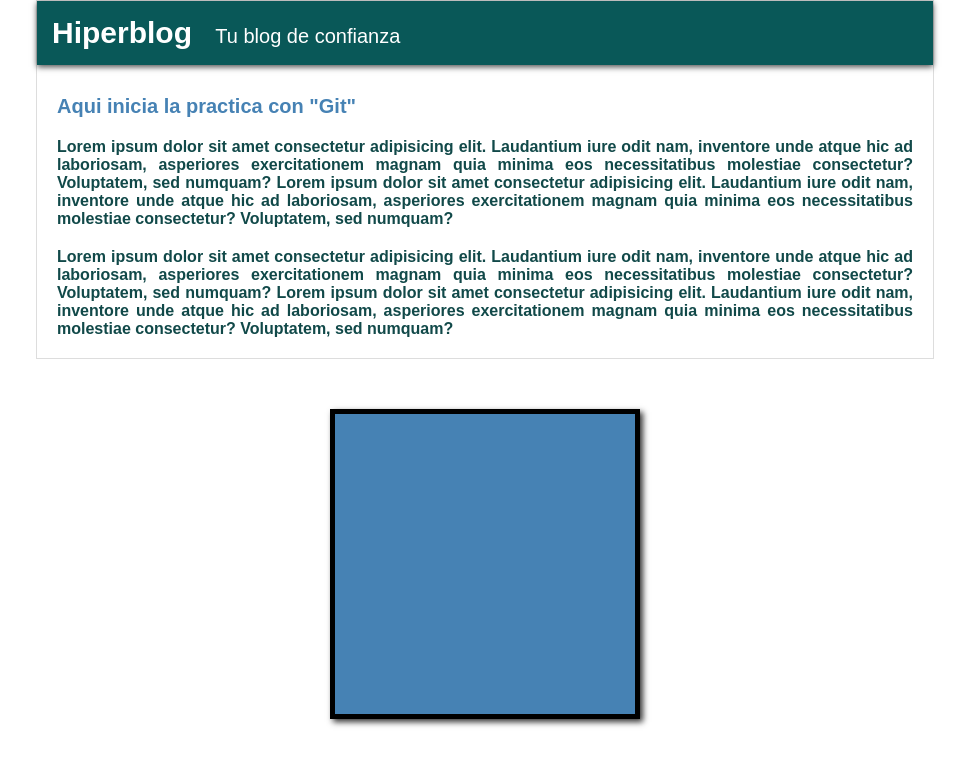
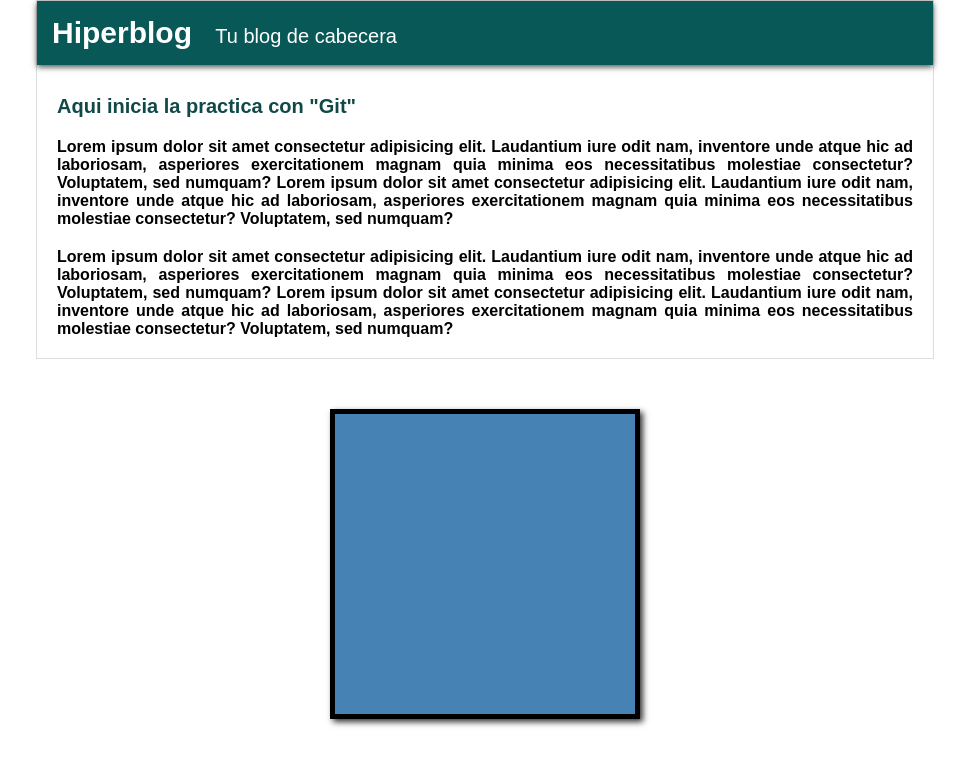
Before and after one commit to LuisAgreda/HiperBlog.io, a plain HTML site: page Index.html in a window 1280 px wide. Shown: the whole page, without its empty margins (155-1124 px from the left). Drawn offline with Linux system fonts and the light colour scheme.

Commit message:
Modifique el titulo y el color de h1 y p1

```diff
--- a/Index.html
+++ b/Index.html
@@ -11,7 +11,7 @@
         <div id="post">
             <div class="header">
                 Hiperblog
-                <span class="titleHiper">Tu blog de confianza </span>
+                <span class="titleHiper">Tu blog de cabecera </span>
             </div>
             <h1>Aqui inicia la practica con "Git"</h1>
             <p class="p1">
--- a/css/styles.css
+++ b/css/styles.css
@@ -13,7 +13,7 @@ body {
 }
 
 h1 {
-    color: steelblue;
+    color: #114949;
     font-size: 20px;
     font-weight: bold;
     text-align: left;
@@ -24,7 +24,7 @@ h1 {
 .p1 {
     font-weight: bold;
     font-weight: 16px;
-    color: rgb(17, 73, 73);
+    color: #000;
     text-align: justify;
     padding: 0;
     margin: 20px;
```
